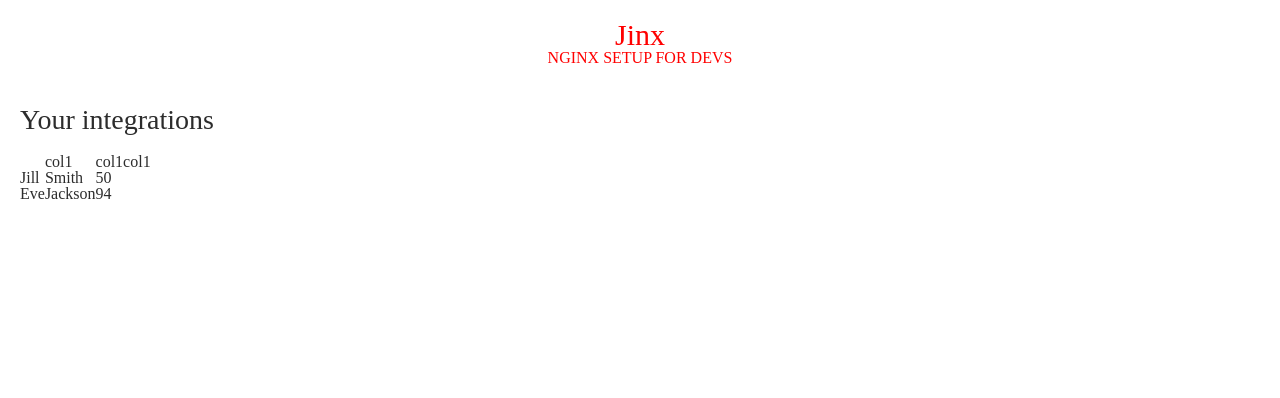
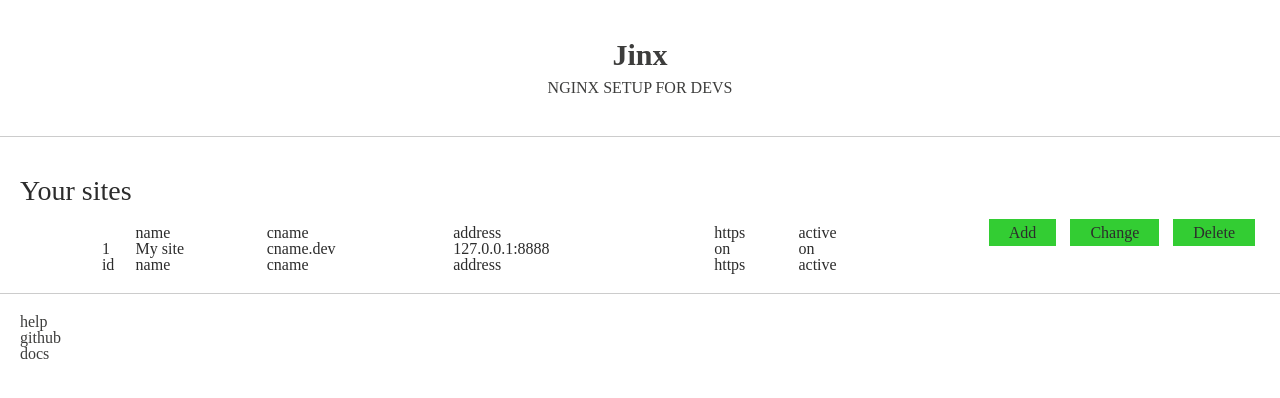
Before and after one commit to ilonajulczuk/jinx, a plain HTML site: page src/frontend/index.html in a window 1280 px wide. Drawn offline with Linux system fonts and the light colour scheme.

Commit message:
Mocking up in html / css

```diff
--- a/src/frontend/css/main.css
+++ b/src/frontend/css/main.css
@@ -1,14 +1,23 @@
 body {
-    color: red;
+    color: #3d3d3c;
+    font-family: "droid serif" serif;
+}
+
+h1, h2, h3, h4 {
+    font-family: "droid sans" sans-serif;
+    margin-bottom: 10px;
 }
 
 header {
-    margin: 20px;
+    margin-bottom: 20px;
+    padding: 40px;
     text-align: center;
+    border-bottom: #cccccc solid 1px;
 }
 
 header h1 {
     font-size: 30px;
+    font-weight: 800;
 }
 
 header .tagline {
@@ -21,7 +30,35 @@
     color: #2c2c2c;
 }
 
+.control li {
+    display: inline;
+}
+.control {
+    float: right;
+    height: 50px;
+}
+
+.button {
+    background-color: #33cd33;
+    padding: 5px 20px 5px 20px;
+    margin: 5px;
+}
+
+.button:hover {
+    background-color: #33fd33;
+}
+
 article h1 {
     font-size: 28px;
     margin-bottom: 20px;
 }
+
+table {
+    width: 800px;
+    margin: 0 auto 0 auto;
+}
+
+footer {
+    margin-bottom: 40px;
+    padding: 20px;
+    border-top: #cccccc solid 1px;
--- a/src/frontend/index.html
+++ b/src/frontend/index.html
@@ -12,25 +12,48 @@
 </header>
 <article class="main">
 
-<h1>Your integrations</h1>
+<section>
+<h1>Your sites</h1>
+<ul class="control">
+    <li><a class="button">Add</a></li>
+    <li><a class="button">Change</a></li>
+    <li><a class="button">Delete</a></li>
+</ul>
+
+</section>
 <table>
   <th>
-    <td>col1</td>
-    <td>col1</td>
-    <td>col1</td>
+    <td>name</td>
+    <td>cname</td>
+    <td>address</td>
+    <td>https</td>
+    <td>active</td>
   </th>
   <tr>
-    <td>Jill</td>
-    <td>Smith</td>
-    <td>50</td>
+    <td>1</td>
+    <td>My site</td>
+    <td>cname.dev</td>
+    <td>127.0.0.1:8888</td>
+    <td>on</td>
+    <td>on</td>
   </tr>
   <tr>
-    <td>Eve</td>
-    <td>Jackson</td>
-    <td>94</td>
+    <td>id</td>
+    <td>name</td>
+    <td>cname</td>
+    <td>address</td>
+    <td>https</td>
+    <td>active</td>
   </tr>
 </table>
 
 </article>
+<footer>
+    <ul>
+        <li>help</li>
+        <li>github</li>
+        <li>docs</li>
+    </ul>
+</footer>
 </body>
 </html>
```
Also changed, not shown: 1 other file.
